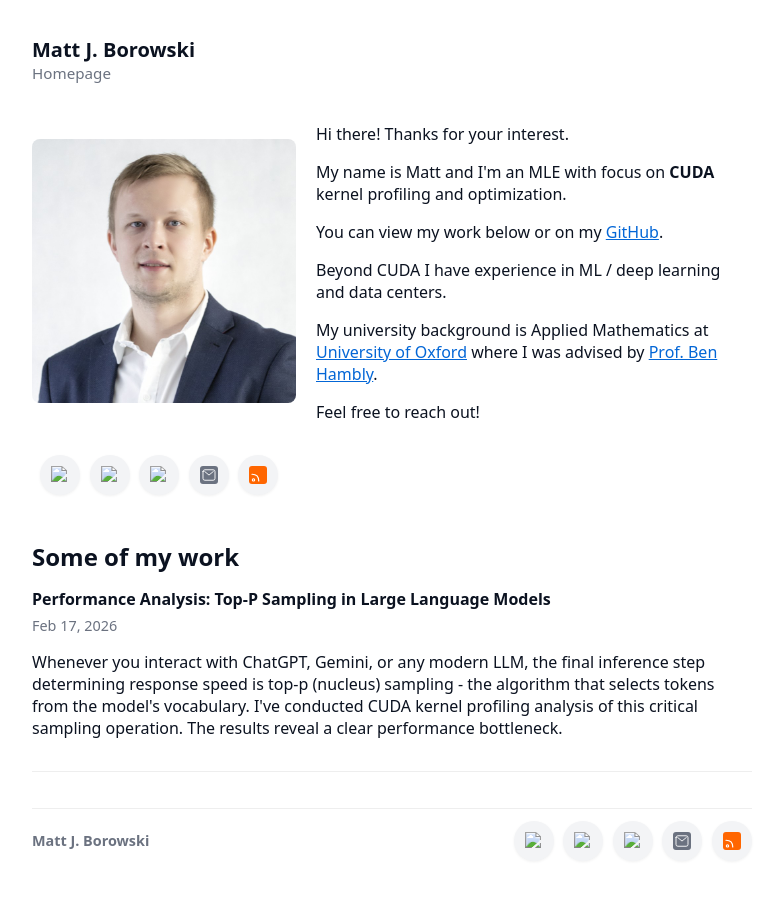
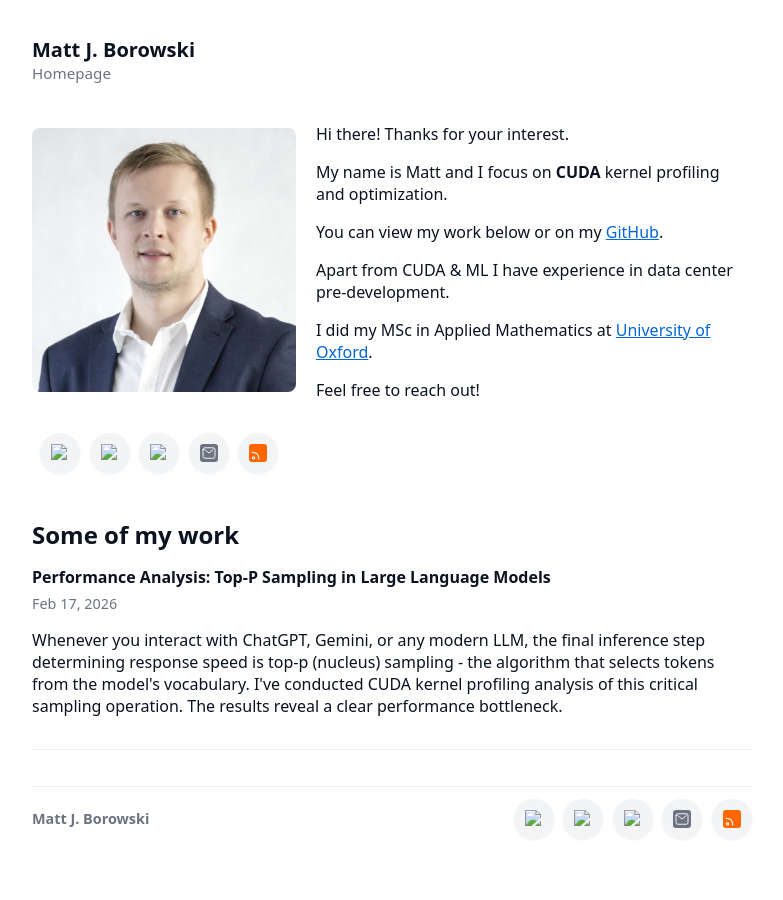
Before and after one commit to MattJBorowski1991/mattjborowski1991.github.io, a Jekyll site: the page built from index.md, in a window 1280 px wide. Shown: the whole page, without its empty margins (248-1031 px from the left). Built offline with Jekyll 4.4.1, drawn with Linux system fonts in a browser that asks for light colours.

```diff
--- a/_layouts/default.html
+++ b/_layouts/default.html
@@ -5,8 +5,9 @@
     <meta name="viewport" content="width=device-width,initial-scale=1">
     <title>{{ page.title | default: site.title }}</title>
     <meta name="description" content="{{ site.description }}">
-    <link rel="icon" type="image/png" sizes="32x32" href="{{ site.baseurl }}/assets/gpu.png" />
-    <link rel="apple-touch-icon" sizes="180x180" href="{{ site.baseurl }}/assets/gpu.png" />
+    <link rel="icon" type="image/png" sizes="32x32" href="{{ '/assets/gpu.png' | relative_url }}" />
+    <link rel="shortcut icon" href="{{ '/assets/gpu.png' | relative_url }}" />
+    <link rel="apple-touch-icon" sizes="180x180" href="{{ '/assets/gpu.png' | relative_url }}" />
     <style>
       body{font-family:system-ui,-apple-system,Segoe UI,Roboto,'Helvetica Neue',Arial;max-width:720px;margin:36px auto;padding:0 18px;color:#0b1220}
       a{color:#0366d6}
--- a/index.md
+++ b/index.md
@@ -11,13 +11,13 @@ layout: default
 
 <p>Hi there! Thanks for your interest.</p>
 
-<p>My name is Matt and I'm an MLE with focus on <strong>CUDA</strong> kernel profiling and optimization.</p>
+<p>My name is Matt and I focus on <strong>CUDA</strong> kernel profiling and optimization.</p>
 
 <p>You can view my work below or on my <a href="https://github.com/MattJBorowski1991">GitHub</a>.</p>
 
-<p>Beyond CUDA I have experience in ML / deep learning and data centers.</p>
+<p>Apart from CUDA & ML I have experience in data center pre-development.</p>
 
-<p>My university background is Applied Mathematics at <a href="https://www.maths.ox.ac.uk/">University of Oxford</a> where I was advised by <a href="https://people.maths.ox.ac.uk/hambly/">Prof. Ben Hambly</a>.</p>
+<p>I did my MSc in Applied Mathematics at <a href="https://www.maths.ox.ac.uk/">University of Oxford</a>.</p>
 
 <p>Feel free to reach out!</p>
 
```
Also changed, not shown: other parts of index.md (+1 -1 lines).
